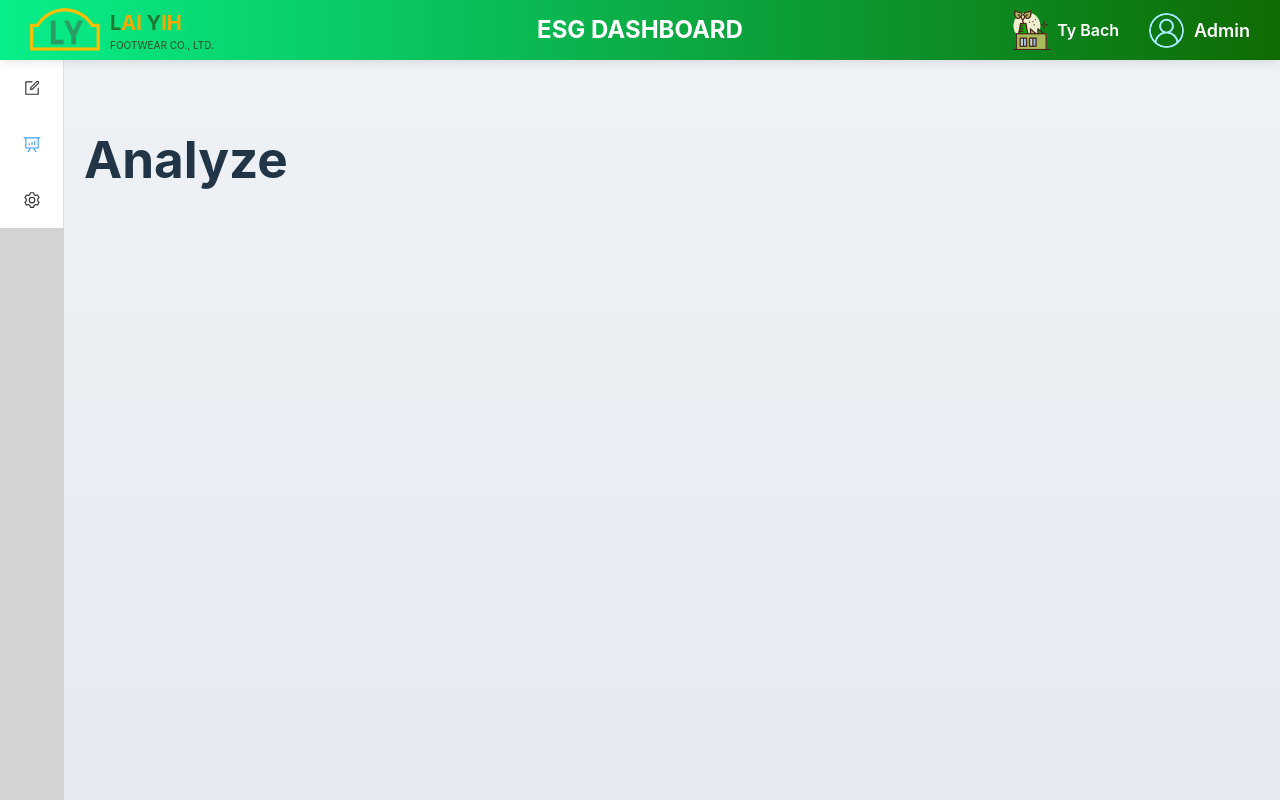
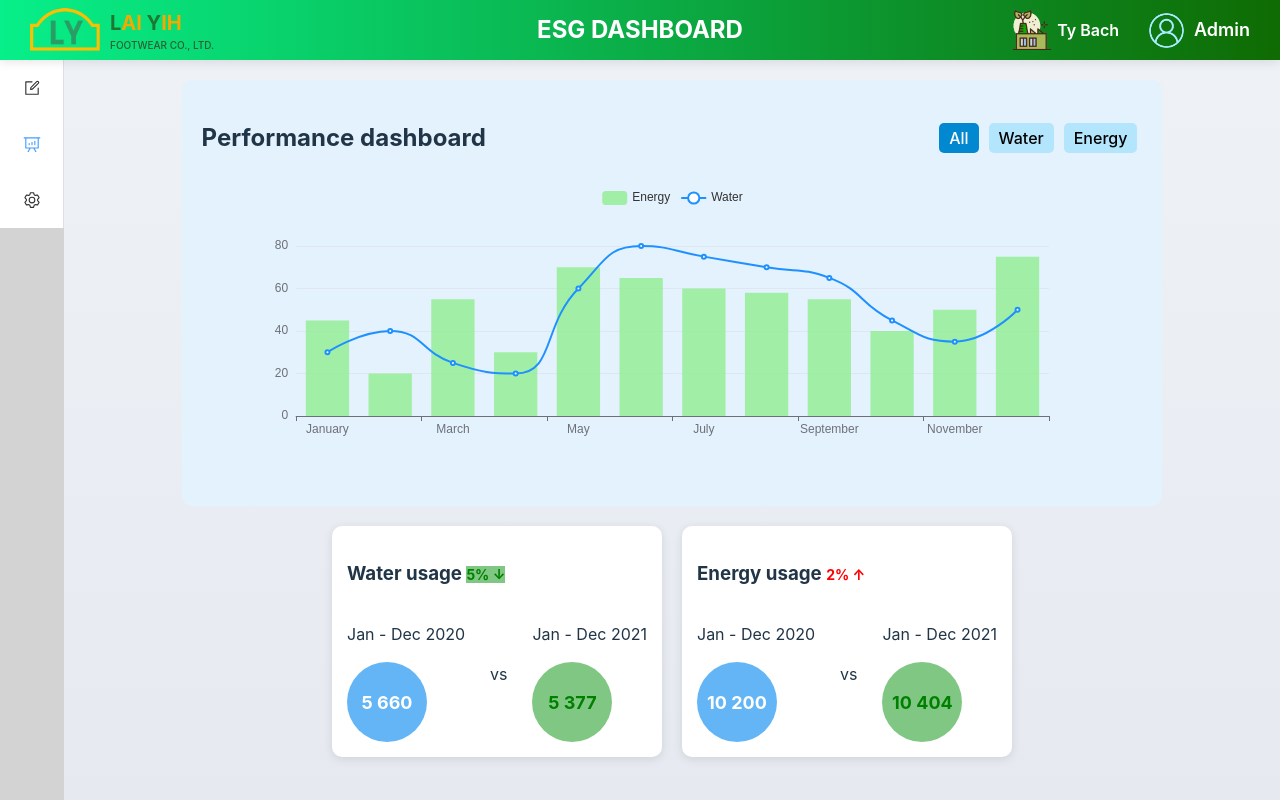
Before and after one commit to fengmanchin890/esg-api, a Vue app: page /mainPage/analyze in a window 1280 px wide. Built offline with nearby package versions, Linux system fonts and the light colour scheme; sample sign-in values are in the browser's storage; what ry-edit-table would draw is missing.

Commit message:
analyze demo

```diff
--- a/package.json
+++ b/package.json
@@ -11,6 +11,8 @@
   "dependencies": {
     "@element-plus/icons-vue": "^2.3.1",
     "axios": "^1.7.9",
+    "crypto-js": "^4.2.0",
+    "echarts": "^5.6.0",
     "ry-edit-table": "^1.0.8",
     "vue": "^3.5.13",
     "vue-router": "^4.5.0"
--- a/src/components/Header.vue
+++ b/src/components/Header.vue
@@ -26,15 +26,16 @@
           <img src="@/assets/logo.png" alt="Factory Logo" class="logo" />
           <span class="company-name">{{ factory }}</span>
         </div>
-
-        <div class="user-info">
         <el-dropdown trigger="click">
+  <div class="user-info flex items-center cursor-pointer">
     <span class="user-icon-container">
       <img src="@/assets/user.png" alt="User Icon" class="user-icon" />
     </span>
+    <span class="user-name select-none ml-2">{{ userName }}</span>
+  </div>
   <template #dropdown>
-              <el-dropdown-menu class="custom-dropdown">
-                <el-dropdown-item divided @click="openLogoutDialog">
+    <el-dropdown-menu class="custom-dropdown" divided>
+      <el-dropdown-item @click="openLogoutDialog">
         <el-icon><switch-button /></el-icon>
         <span class="logout-text">Đăng xuất</span>
       </el-dropdown-item>
@@ -42,8 +43,6 @@
   </template>
 </el-dropdown>
 
-          <span class="user-name">{{ userName }}</span>
-        </div>
       </el-col>
     </el-row>
     <LogoutConfirmation ref="logoutDialog" @confirm="logout" />
@@ -74,11 +73,11 @@ const logout = () => {
   router.push("/");
 };
 const observer = new ResizeObserver((entries) => {
-  requestAnimationFrame(() => {
-    for (let entry of entries) {
-      // console.log("Resized:", entry.contentRect.width, entry.contentRect.height);
-    }
-  });
+  // requestAnimationFrame(() => {
+  //   for (let entry of entries) {
+  //     console.log("Resized:", entry.contentRect.width, entry.contentRect.height);
+  //   }
+  // });
 });
 observer.observe(document.body);
 </script>
@@ -208,6 +207,9 @@ observer.observe(document.body);
 .user-name {
   font-size: 18px;
   font-weight: 600;
+  user-select: none;
+  cursor: pointer;
+  color:white;
 }
 
 @media (max-width: 768px) {
--- a/src/views/Analyze.vue
+++ b/src/views/Analyze.vue
@@ -1,15 +1,201 @@
 <template>
-    <div>
-      <h1>
-        Analyze
-      </h1>
+  <div class="dashboard">
+    <div class="chart-container">
+      <div class="chart-header">
+        <h2>Performance dashboard</h2>
+        <div class="filter-buttons">
+          <button @click="filterData('all')" :class="{ active: activeFilter === 'all' }">All</button>
+          <button @click="filterData('water')" :class="{ active: activeFilter === 'water' }">Water</button>
+          <button @click="filterData('energy')" :class="{ active: activeFilter === 'energy' }">Energy</button>
+        </div>
+      </div>
+      <div ref="echart" class="chart"></div>
     </div>
-  </template>
 
-  <script setup>
+    <div class="usage-container">
+      <div class="usage-card">
+        <h3>Water usage <span class="percent green">5% ↓</span></h3>
+        <div class="usage-content">
+          <div class="usage-year">
+            <p>Jan - Dec 2020</p>
+            <div class="circle blue">5 660</div>
+          </div>
+          <span class="vs">vs</span>
+          <div class="usage-year">
+            <p>Jan - Dec 2021</p>
+            <div class="circle green">5 377</div>
+          </div>
+        </div>
+      </div>
 
-  </script>
+      <div class="usage-card">
+        <h3>Energy usage <span class="percent red">2% ↑</span></h3>
+        <div class="usage-content">
+          <div class="usage-year">
+            <p>Jan - Dec 2020</p>
+            <div class="circle blue">10 200</div>
+          </div>
+          <span class="vs">vs</span>
+          <div class="usage-year">
+            <p>Jan - Dec 2021</p>
+            <div class="circle green">10 404</div>
+          </div>
+        </div>
+      </div>
+    </div>
+  </div>
+</template>
 
-  <style>
+<script setup>
+import { ref, onMounted } from 'vue'
+import * as echarts from 'echarts'
 
-  </style>
+const echart = ref(null)
+const activeFilter = ref('all')
+
+const rawData = {
+  months: [
+    'January', 'February', 'March', 'April', 'May', 'June',
+    'July', 'August', 'September', 'October', 'November', 'December'
+  ],
+  energy: [45, 20, 55, 30, 70, 65, 60, 58, 55, 40, 50, 75],
+  water: [30, 40, 25, 20, 60, 80, 75, 70, 65, 45, 35, 50]
+}
+
+let chart = null
+
+const initChart = () => {
+  chart = echarts.init(echart.value)
+  updateChart()
+}
+
+const updateChart = () => {
+  const { months, energy, water } = rawData
+  const seriesData = []
+
+  if (activeFilter.value === 'all' || activeFilter.value === 'energy') {
+    seriesData.push({
+      name: 'Energy',
+      type: 'bar',
+      data: energy,
+      itemStyle: { color: 'rgba(144, 238, 144, 0.8)' }
+    })
+  }
+
+  if (activeFilter.value === 'all' || activeFilter.value === 'water') {
+    seriesData.push({
+      name: 'Water',
+      type: 'line',
+      data: water,
+      smooth: true,
+      itemStyle: { color: 'rgba(30, 144, 255, 1)' }
+    })
+  }
+
+  const option = {
+    tooltip: { trigger: 'axis' },
+    legend: { data: ['Energy', 'Water'] },
+    xAxis: { type: 'category', data: months },
+    yAxis: { type: 'value' },
+    series: seriesData
+  }
+
+  chart.setOption(option)
+}
+
+const filterData = (type) => {
+  activeFilter.value = type
+  updateChart()
+}
+
+onMounted(() => {
+  initChart()
+})
+</script>
+
+<style scoped>
+.dashboard {
+  display: flex;
+  flex-direction: column;
+  align-items: center;
+  gap: 20px;
+}
+
+.chart-container {
+  width: 80%;
+  background: #e3f2fd;
+  padding: 20px;
+  border-radius: 10px;
+  text-align: center;
+}
+
+.chart-header {
+  display: flex;
+  justify-content: space-between;
+  align-items: center;
+}
+
+.filter-buttons button {
+  margin: 0 5px;
+  padding: 5px 10px;
+  border: none;
+  border-radius: 5px;
+  cursor: pointer;
+  background: #b3e5fc;
+}
+
+.filter-buttons .active {
+  background: #0288d1;
+  color: white;
+}
+
+.chart {
+  height: 300px;
+  margin-top: 10px;
+}
+
+.usage-container {
+  display: flex;
+  gap: 20px;
+}
+
+.usage-card {
+  width: 300px;
+  background: white;
+  padding: 15px;
+  border-radius: 10px;
+  box-shadow: 0 2px 10px rgba(0, 0, 0, 0.1);
+}
+
+.usage-content {
+  display: flex;
+  align-items: center;
+  justify-content: space-between;
+}
+
+.usage-year {
+  text-align: center;
+}
+
+.circle {
+  width: 80px;
+  height: 80px;
+  border-radius: 50%;
+  display: flex;
+  align-items: center;
+  justify-content: center;
+  font-size: 18px;
+  font-weight: bold;
+}
+
+.blue { background: #64b5f6; color: white; }
+.green { background: #81c784; color: black; }
+
+.percent {
+  font-size: 14px;
+  font-weight: bold;
+}
+
+.green { color: green; }
+.red { color: red; }
+</style>
```
Also changed, not shown: 1 other file (tests, documents, lock files or other folders). Lines whose indentation alone changed are shown as unchanged.
